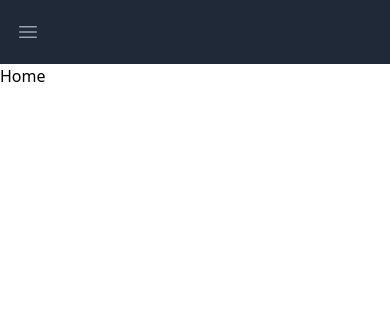
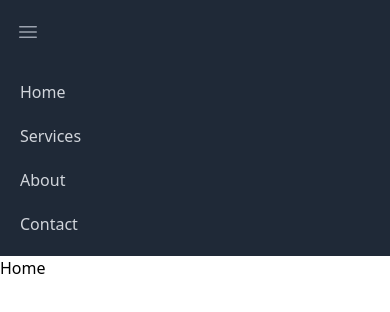
Before and after one commit to evohat3/PsilySite, a React (Create React App) app in the folder precision-home-networks/: page / in a window 390 px wide. Shown: the top 312 px of the page. Built offline with nearby package versions, Linux system fonts and the light colour scheme.

Commit message:
update navbar

```diff
--- a/precision-home-networks/src/components/Navbar.js
+++ b/precision-home-networks/src/components/Navbar.js
@@ -31,40 +31,48 @@ export default function Navbar() {
         </button>
       </div>
       <div class="flex flex-1 items-center justify-center sm:items-stretch sm:justify-start">
-        <div class="flex flex-shrink-0 items-center">
 
-        </div>
         <div class="hidden sm:ml-6 sm:block">
           <div class="flex space-x-4">
-            {/* <!-- Current: "bg-gray-900 text-white", Default: "text-gray-300 hover:bg-gray-700 hover:text-white" --> */}
-            <a href="/" class="bg-gray-900 text-white rounded-md px-3 py-2 text-sm font-medium" aria-current="page">Home</a>
+
+            <a href="/" class="text-gray-300 hover:bg-gray-700 hover:text-white block rounded-md px-3 py-2 text-base font-medium" aria-current="page">Home</a>
             <a href="Services" class="text-gray-300 hover:bg-gray-700 hover:text-white rounded-md px-3 py-2 text-sm font-medium">Services</a>
+            <a href="About" class="text-gray-300 hover:bg-gray-700 hover:text-white rounded-md px-3 py-2 text-sm font-medium">About</a>
             <a href="Contact" class="text-gray-300 hover:bg-gray-700 hover:text-white rounded-md px-3 py-2 text-sm font-medium">Contact</a>
-            <a href="About" class="text-gray-300 hover:bg-gray-700 hover:text-white rounded-md px-3 py-2 text-sm font-medium">About</a>
           </div>
         </div>
       </div>
       <div class="absolute inset-y-0 right-0 flex items-center pr-2 sm:static sm:inset-auto sm:ml-6 sm:pr-0">
 
-
         {/* <!-- Profile dropdown --> */}
         <div class="relative ml-3">
-          <div>
-            <button type="button" class="relative flex rounded-full bg-gray-800 text-sm focus:outline-none focus:ring-2 focus:ring-white focus:ring-offset-2 focus:ring-offset-gray-800" id="user-menu-button" aria-expanded="false" aria-haspopup="true">
-              <span class="absolute -inset-1.5"></span>
-              <span class="sr-only">Open user menu</span>
 
-            </button>
-          </div>
+          {/* <!--
+            Dropdown menu, show/hide based on menu state.
 
+            Entering: "transition ease-out duration-100"
+              From: "transform opacity-0 scale-95"
+              To: "transform opacity-100 scale-100"
+            Leaving: "transition ease-in duration-75"
+              From: "transform opacity-100 scale-100"
+              To: "transform opacity-0 scale-95"
+          --> */}
 
         </div>
       </div>
     </div>
   </div>
 
-
-
+  {/* <!-- Mobile menu, show/hide based on menu state. --> */}
+  <div class="sm:hidden" id="mobile-menu">
+    <div class="space-y-1 px-2 pb-3 pt-2">
+      {/* <!-- Current: "bg-gray-900 text-white", Default: "text-gray-300 hover:bg-gray-700 hover:text-white" --> */}
+      <a href="/" class="text-gray-300 hover:bg-gray-700 hover:text-white block rounded-md px-3 py-2 text-base font-medium" aria-current="page">Home</a>
+      <a href="Services" class="text-gray-300 hover:bg-gray-700 hover:text-white block rounded-md px-3 py-2 text-base font-medium">Services</a>
+      <a href="About" class="text-gray-300 hover:bg-gray-700 hover:text-white block rounded-md px-3 py-2 text-base font-medium">About</a>
+      <a href="Contact" class="text-gray-300 hover:bg-gray-700 hover:text-white block rounded-md px-3 py-2 text-base font-medium">Contact</a>
+    </div>
+  </div>
 </nav>
 
 
```
